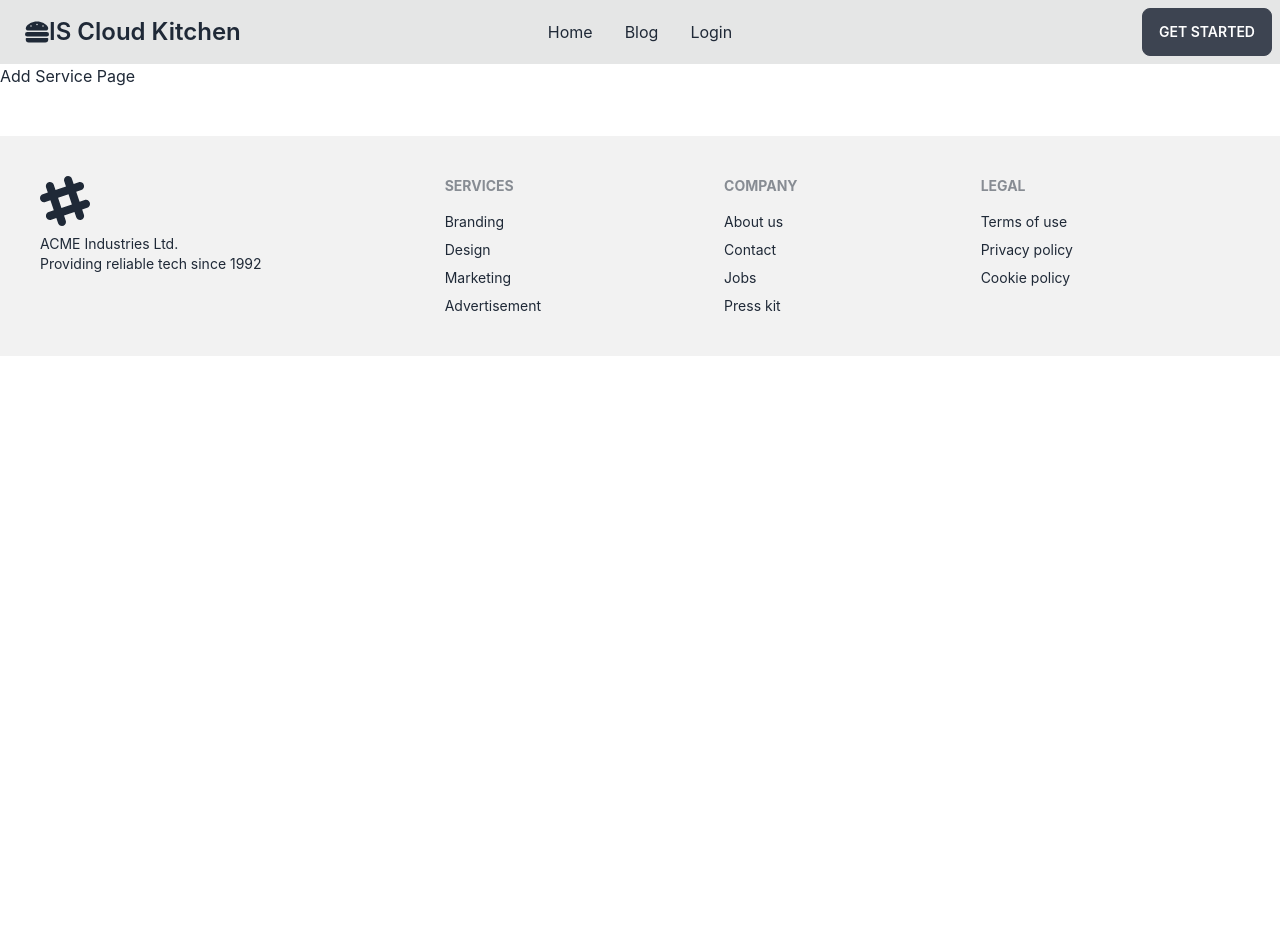
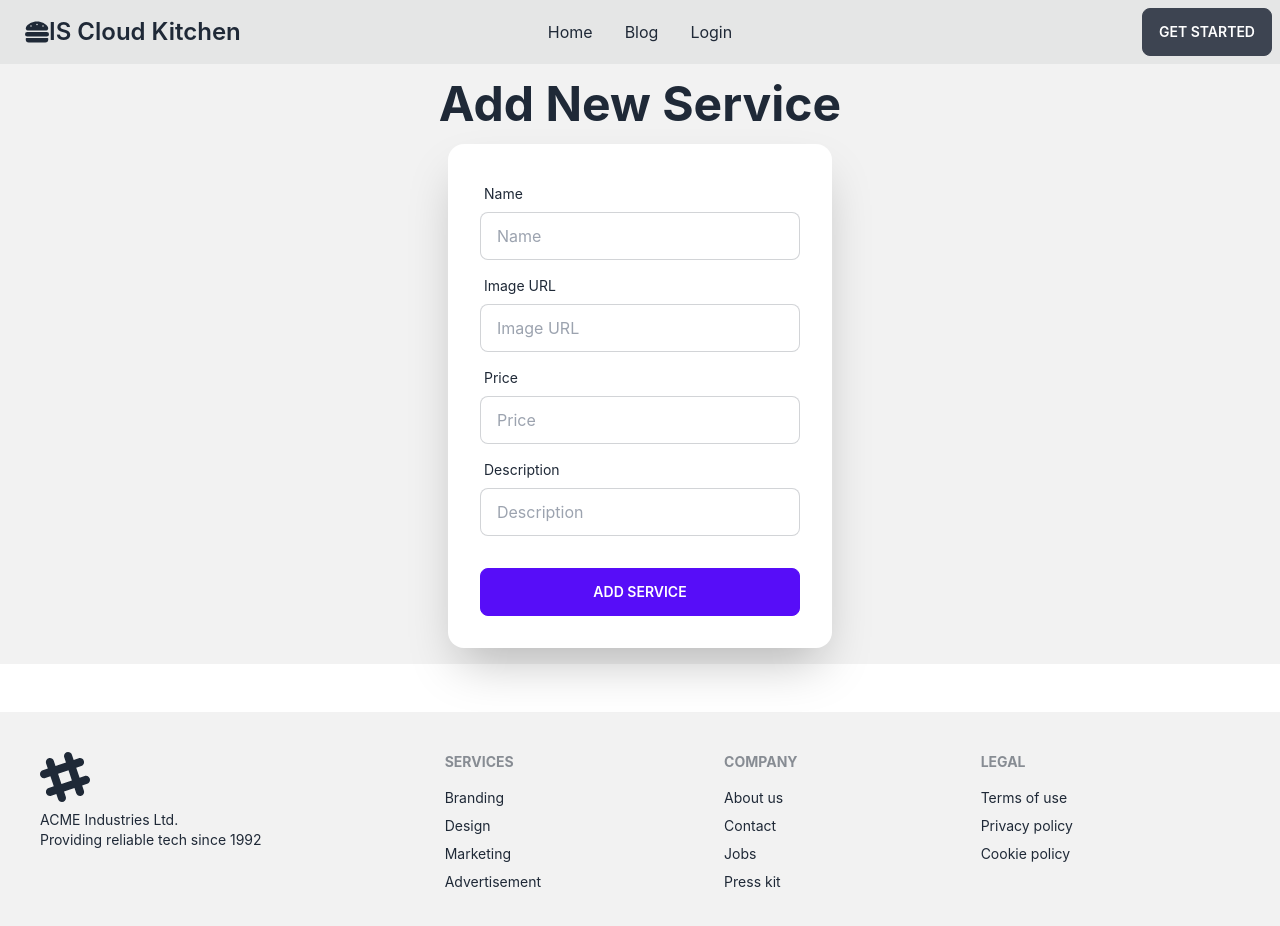
Before and after one commit to Mohammed-Ibrahim-15/is-cloud-kitchen-client-side, a React (Create React App) app: page /addService in a window 1280 px wide. Shown: the top 926 px of the page. Before the commit the page ends 800 px from the top, so only its background shows below. Built offline with nearby package versions, Linux system fonts and the light colour scheme; no server answers.

Commit message:
add new service added

```diff
--- a/src/components/AddService/AddService.js
+++ b/src/components/AddService/AddService.js
@@ -1,9 +1,80 @@
-import React from 'react';
+import React, { useState } from 'react';
+import useTitle from '../../hooks/useTitle';
 
 const AddService = () => {
+    const [service, setService] = useState({})
+    useTitle('Add Service')
+
+
+    const handleAddService = (event) => {
+        event.preventDefault()
+        console.log(service)
+
+        fetch('http://localhost:5000/items', {
+            method: 'POST',
+            headers: {
+                'content-type': 'application/json'
+            },
+            body: JSON.stringify(service)
+        })
+            .then(res => res.json())
+            .then(data => {
+                if (data.acknowledged) {
+                    alert('User added successfully');
+                    event.target.reset();
+                }
+            })
+
+
+    }
+
+    const handleInputBlur = (event) => {
+        const field = event.target.name
+        const value = event.target.value
+        const newService = { ...service }
+        newService[field] = value
+        setService(newService)
+    }
+
+
     return (
-        <div>
-            <h1 className='text=5xl'>Add Service Page</h1>
+        <div className="hero bg-base-200">
+            <div className="hero-content flex-col lg:flex-cols-reverse">
+                <div className="text-center lg:text-left">
+                    <h1 className="text-5xl font-bold">Add New Service</h1>
+                </div>
+                <div className="card flex-shrink-0 w-full max-w-sm shadow-2xl bg-base-100">
+                    <form onSubmit={handleAddService} className="card-body">
+                        <div className="form-control">
+                            <label className="label">
+                                <span className="label-text">Name</span>
+                            </label>
+                            <input onBlur={handleInputBlur} type="text" name='name' placeholder="Name" className="input input-bordered" />
+                        </div>
+                        <div className="form-control">
+                            <label className="label">
+                                <span className="label-text">Image URL</span>
+                            </label>
+                            <input onBlur={handleInputBlur} type="text" name='img' placeholder="Image URL" className="input input-bordered" />
+                        </div>
+                        <div className="form-control">
+                            <label className="label">
+                                <span className="label-text">Price</span>
+                            </label>
+                            <input onBlur={handleInputBlur} type="text" name='price' placeholder="Price" className="input input-bordered" />
+                        </div>
+                        <div className="form-control">
+                            <label className="label">
+                                <span className="label-text">Description</span>
+                            </label>
+                            <input onBlur={handleInputBlur} type="text" name='description' placeholder="Description" className="input input-bordered" />
+                        </div>
+                        <div className="form-control mt-6">
+                            <button className="btn btn-primary">Add Service</button>
+                        </div>
+                    </form>
+                </div>
+            </div>
         </div>
     );
 };
--- a/src/components/Navbar/Navbar.js
+++ b/src/components/Navbar/Navbar.js
@@ -15,7 +15,7 @@ const Navbar = () => {
                     <li><Link >My Review</Link> </li>
                     <li><Link to='/addService'>Add Service</Link></li>
                     <li><Link onClick={logOut}>Logout</Link> </li>
-                    <li><Link to=''>{user?.email}</Link> </li>
+                    <li><Link to='/'>{user?.email}</Link> </li>
                 </>
 
                 :
```
